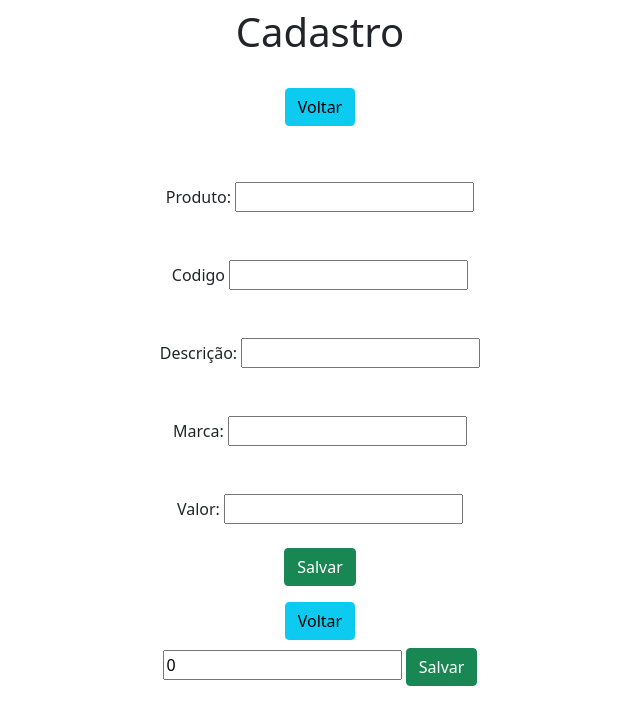
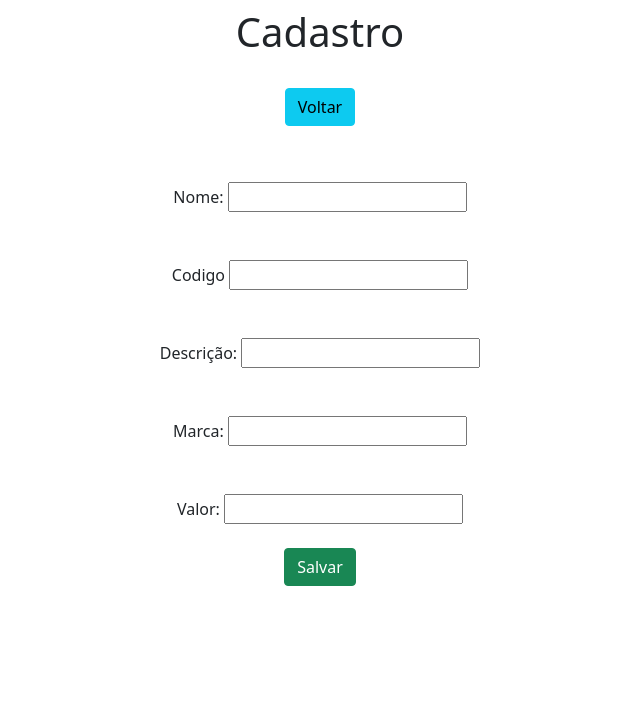
Before and after one commit to anastrojake/ProjetoLuizaCode, a Django app: page /produto/form/1/ in a window 1280 px wide. Shown: the top 725 px of the page, without its empty margins (320-960 px from the left). Run offline with Django 3.2, Linux system fonts and the light colour scheme.

Commit message:
Inclusão dos campos email na class Empresa e codigo,descrição, marca e valor na class Produto. Inclusão da paginação

```diff
--- a/app/forms.py
+++ b/app/forms.py
@@ -1,14 +1,15 @@
 from django.forms import ModelForm
 from app.models import Empresa, Produto
+
 
 # Create the form class.
 class EmpresaForm(ModelForm):
     class Meta:
         model = Empresa
-        fields = ['empresa', 'cnpj', 'email']
+        fields = ['nome', 'cnpj', 'email']
 
 
 class ProdutosForm(ModelForm):
     class Meta:
         model = Produto
-        fields = ['produto', 'codigo', 'descricao','marca', 'valor']
+        fields = ['nome', 'codigo', 'descricao','marca', 'valor', 'empresa']
--- a/app/models.py
+++ b/app/models.py
@@ -1,18 +1,17 @@
-from django_cpf_cnpj.fields import CPFField, CNPJField
 from django.db import models
 from django.db.models import Model
-from django.db.models import EmailField, DecimalField
+
 
 class Empresa(models.Model):
-    empresa = models.CharField(max_length=150)
-    cnpj = CNPJField(masked=True)
-    email = models.EmailField (max_length=50,  default="", )
+    nome = models.CharField(max_length=150)
+    cnpj = models.CharField(max_length=14)
+    email = models.EmailField(max_length=50)
 
 
 class Produto(models.Model):
-    produto = models.CharField(max_length=150)
+    nome = models.CharField(max_length=150)
     empresa = models.ForeignKey(Empresa, on_delete=models.CASCADE)
-    codigo = models.CharField(max_length=5, default="")
-    descricao = models.CharField(max_length=150, default="")
-    marca = models.CharField(max_length=50, default="")
-    valor = models.DecimalField(max_digits=5, decimal_places=2, default="")
+    codigo = models.CharField(max_length=5)
+    descricao = models.CharField(max_length=150)
+    marca = models.CharField(max_length=50)
+    valor = models.CharField(max_length=10)
--- a/app/templates/index.html
+++ b/app/templates/index.html
@@ -14,13 +14,14 @@
             <h3>Cadastro de Empresas e Produtos</h3>
             </span>
         </nav>
+
     </div>
     <div class="col-8 m-auto pt-4 pb-2 text-center">
         <table class="table">
           <thead class="table-danger">
             <tr>
               <th scope="col">#</th>
-              <th scope="col">Empresa</th>
+              <th scope="col">Nome</th>
               <th scope="col">CNPJ</th>
               <th scope="col">Email</th>
               <th scope="col">Ações</th>
@@ -30,7 +31,7 @@
            {% for dbs in db %}
            <tr>
               <th>{{dbs.id}}</th>
-              <td>{{dbs.empresa}}</td>
+              <td>{{dbs.nome}}</td>
               <td>{{dbs.cnpj}}</td>
               <td>{{dbs.email}}</td>
               <td>
--- a/app/templates/indexProducts.html
+++ b/app/templates/indexProducts.html
@@ -32,7 +32,7 @@
           {% for dbs in db %}
            <tr>
               <th>{{dbs.id}}</th>
-              <td>{{dbs.produto}}</td>
+              <td>{{dbs.nome}}</td>
               <td>{{dbs.codigo}}</td>
               <td>{{dbs.descricao}}</td>
               <td>{{dbs.marca}}</td>
--- a/app/templates/productsForm.html
+++ b/app/templates/productsForm.html
@@ -19,7 +19,7 @@
     <div class="col-8 m-auto pt-4 pb-2 text-center">
         <form name="form" id="form" action="{% if db %}/produto/update/{{db.id}}/{%else%}/produto/create/{{empresa_id}}/{% endif %}" method="post">
             {% csrf_token %}
-            <div class="form-group mt-4">Produto: {{form.produto}}</div>
+            <div class="form-group mt-4">Nome: {{form.nome}}</div>
             <br>
             <div class="form-group mt-4">Codigo {{form.codigo}}</div>
             <br>
@@ -27,13 +27,8 @@
             <br>
             <div class="form-group mt-4">Marca: {{form.marca}}</div>
             <br>
-            <div class="form-group mt-4" type="number">Valor: {{form.valor}}</div>
+           <div class="form-group mt-4">Valor: {{form.valor}}</div>
             <br>
-             <input type="submit" class="btn btn-success" value="Salvar">
-            <div class="col-8 m-auto pt-3 pb-2 text-center">
-            <a href="/" class=" btn btn-info">Voltar</a>
-            </div>
-             <input id="valor" name="valor" type="number" step="0.010"  value="0">
              <input type="submit" class="btn btn-success" value="Salvar">
         </form>
     </div>
--- a/app/templates/view.html
+++ b/app/templates/view.html
@@ -17,7 +17,7 @@
     </div>
 
     <div class="col-8 m-auto pt-4 pb-2 text-center">
-        <strong>Empresa: </strong>{{db.empresa}}<br>
+        <strong>Nome: </strong>{{db.nome}}<br>
         <strong>CNPJ: </strong>{{db.cnpj}}<br>
         <strong>Email </strong>{{db.email}}<br>
     </div>
--- a/app/templates/viewProducts.html
+++ b/app/templates/viewProducts.html
@@ -17,11 +17,12 @@
     </div>
 
     <div class="col-8 m-auto pt-4 pb-2 text-center">
-        <strong>Produto: </strong>{{db.produto}}<br>
+        <strong>Nome: </strong>{{db.nome}}<br>
         <strong>Codigo: </strong>{{db.codigo}}<br>
         <strong>Descricao: </strong>{{db.descricao}}<br>
         <strong>Marca: </strong>{{db.marca}}<br>
         <strong>Valor: </strong>{{db.valor}}<br>
+        <strong>Empresa: </strong>{{db.empresa.nome}<br>
     </div>
 </body>
 </html>
--- a/app/viewsProduto.py
+++ b/app/viewsProduto.py
@@ -19,7 +19,11 @@ def form(request, pk):
 
 def create(request,pk):
     empresa = Empresa.objects.get(pk=pk)
-    produto = Produto(empresa=empresa, produto=request.POST.get("produto"))
+    produto = Produto(empresa=empresa, nome=request.POST.get('nome'),
+                                       codigo=request.POST.get('codigo'),
+                                       descricao=request.POST.get('descricao'),
+                                       marca=request.POST.get('marca'),
+                                       valor=request.POST.get('valor'))
     produto.save()
     return redirect('homeproduto', pk)
 
--- a/project/settings.py
+++ b/project/settings.py
@@ -37,7 +37,6 @@ INSTALLED_APPS = [
     'django.contrib.sessions',
     'django.contrib.messages',
     'django.contrib.staticfiles',
-    'django_cpf_cnpj',
     'app'
 ]
 
@@ -79,7 +78,6 @@ DATABASES = {
     'default': {
         'ENGINE': 'django.db.backends.sqlite3',
         'NAME': os.path.join(BASE_DIR, 'db.sqlite3'),
-            #BASE_DIR / 'db.sqlite3'
     }
 }
 
@@ -127,6 +125,3 @@ STATIC_ROOT = os.path.join(BASE_DIR, 'static')
 # https://docs.djangoproject.com/en/3.2/ref/settings/#default-auto-field
 
 DEFAULT_AUTO_FIELD = 'django.db.models.BigAutoField'
-
-DECIMAL_SEPARATOR = ','
-USE_THOUSAND_SEPARATOR = True
```
Also changed, not shown: app/templates/form.html (+5 -5 lines), app/migrations/0002_remove_carros_ano.py (deleted), app/migrations/0003_auto_20210922_2108.py (deleted), app/migrations/0004_alter_empresa_cnpj.py (deleted), app/migrations/0005_produto.py (deleted), db.sqlite3 (deleted).
